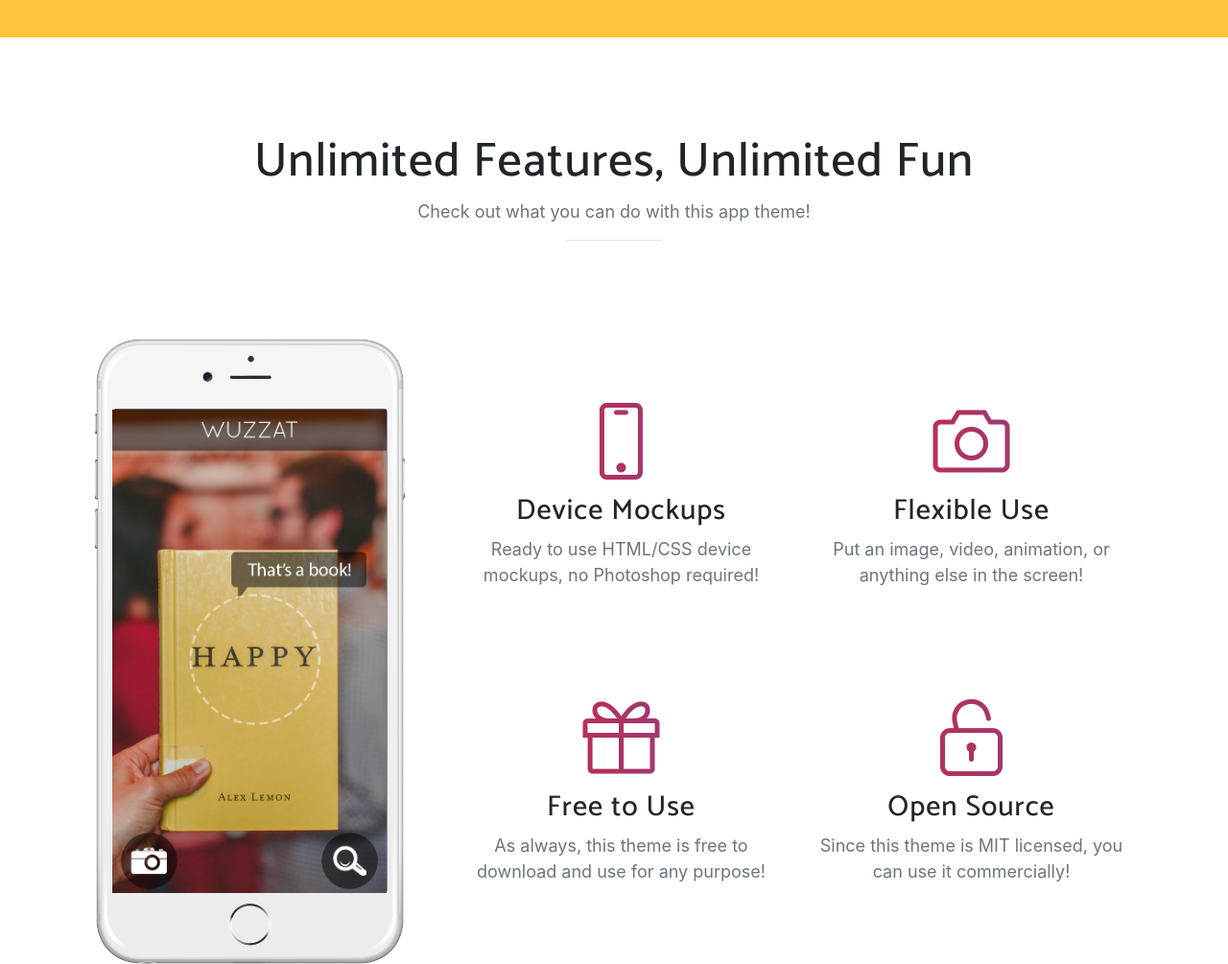
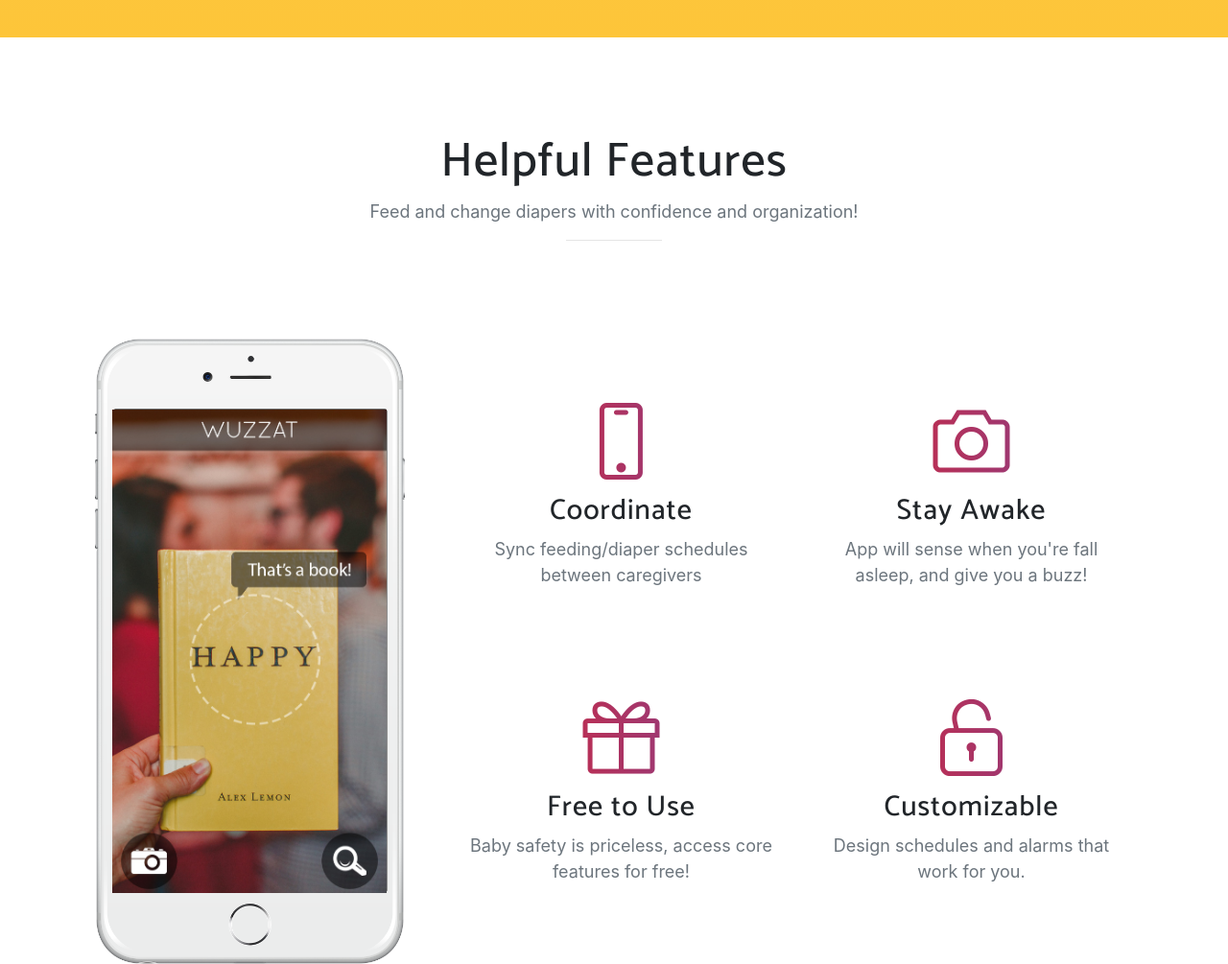
Before and after one commit to jcchin/mombie_splash, a website with bundled scripts: page index.html in a window 1280 px wide. Shown: the part 1340-2345 px from the top of the page at 96% size. Built offline with nearby package versions, Linux system fonts and the light colour scheme; a web font is replaced by a local one.

Commit message:
changing text

```diff
--- a/index.html
+++ b/index.html
@@ -8,7 +8,7 @@
   <meta name="description" content="">
   <meta name="author" content="">
 
-  <title>New Age - Start Bootstrap Theme</title>
+  <title>Mombie</title>
 
   <!-- Bootstrap core CSS -->
   <link href="vendor/bootstrap/css/bootstrap.min.css" rel="stylesheet">
@@ -33,7 +33,7 @@
   <!-- Navigation -->
   <nav class="navbar navbar-expand-lg navbar-light fixed-top" id="mainNav">
     <div class="container">
-      <a class="navbar-brand js-scroll-trigger" href="#page-top">Start Bootstrap</a>
+      <a class="navbar-brand js-scroll-trigger" href="#page-top">Mombie</a>
       <button class="navbar-toggler navbar-toggler-right" type="button" data-toggle="collapse" data-target="#navbarResponsive" aria-controls="navbarResponsive" aria-expanded="false" aria-label="Toggle navigation">
         Menu
         <i class="fas fa-bars"></i>
@@ -59,7 +59,7 @@
       <div class="row h-100">
         <div class="col-lg-7 my-auto">
           <div class="header-content mx-auto">
-            <h1 class="mb-5">New Age is an app landing page that will help you beautifully showcase your new mobile app, or anything else!</h1>
+            <h1 class="mb-5">Newborns are exhausting! Keep track of feedings and stay awake more easily.</h1>
             <a href="#download" class="btn btn-outline btn-xl js-scroll-trigger">Start Now for Free!</a>
           </div>
         </div>
@@ -100,8 +100,8 @@
   <section class="features" id="features">
     <div class="container">
       <div class="section-heading text-center">
-        <h2>Unlimited Features, Unlimited Fun</h2>
-        <p class="text-muted">Check out what you can do with this app theme!</p>
+        <h2>Helpful Features</h2>
+        <p class="text-muted">Feed and change diapers with confidence and organization!</p>
         <hr>
       </div>
       <div class="row">
@@ -126,15 +126,15 @@
               <div class="col-lg-6">
                 <div class="feature-item">
                   <i class="icon-screen-smartphone text-primary"></i>
-                  <h3>Device Mockups</h3>
-                  <p class="text-muted">Ready to use HTML/CSS device mockups, no Photoshop required!</p>
+                  <h3>Coordinate</h3>
+                  <p class="text-muted">Sync feeding/diaper schedules between caregivers</p>
                 </div>
               </div>
               <div class="col-lg-6">
                 <div class="feature-item">
                   <i class="icon-camera text-primary"></i>
-                  <h3>Flexible Use</h3>
-                  <p class="text-muted">Put an image, video, animation, or anything else in the screen!</p>
+                  <h3>Stay Awake</h3>
+                  <p class="text-muted">App will sense when you're fall asleep, and give you a buzz!</p>
                 </div>
               </div>
             </div>
@@ -143,14 +143,14 @@
                 <div class="feature-item">
                   <i class="icon-present text-primary"></i>
                   <h3>Free to Use</h3>
-                  <p class="text-muted">As always, this theme is free to download and use for any purpose!</p>
+                  <p class="text-muted">Baby safety is priceless, access core features for free!</p>
                 </div>
               </div>
               <div class="col-lg-6">
                 <div class="feature-item">
                   <i class="icon-lock-open text-primary"></i>
-                  <h3>Open Source</h3>
-                  <p class="text-muted">Since this theme is MIT licensed, you can use it commercially!</p>
+                  <h3>Customizable</h3>
+                  <p class="text-muted">Design schedules and alarms that work for you.</p>
                 </div>
               </div>
             </div>
@@ -163,7 +163,7 @@
   <section class="cta">
     <div class="cta-content">
       <div class="container">
-        <h2>Stop waiting.<br>Start building.</h2>
+        <h2>Safer Feeding.<br>Happy Parents.</h2>
         <a href="#contact" class="btn btn-outline btn-xl js-scroll-trigger">Let's Get Started!</a>
       </div>
     </div>
@@ -197,7 +197,7 @@
 
   <footer>
     <div class="container">
-      <p>&copy; Your Website 2020. All Rights Reserved.</p>
+      <p>&copy; Designed by Kate, Colin, and Jeff. All Rights Reserved.</p>
       <ul class="list-inline">
         <li class="list-inline-item">
           <a href="#">Privacy</a>
```
